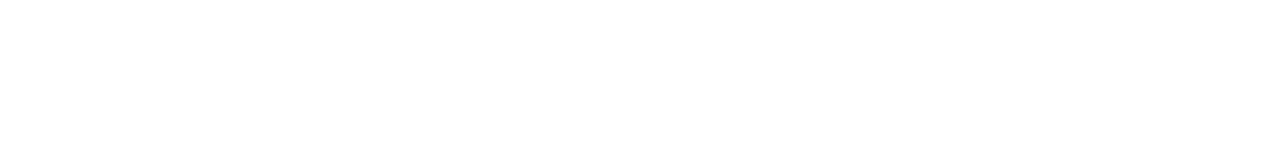
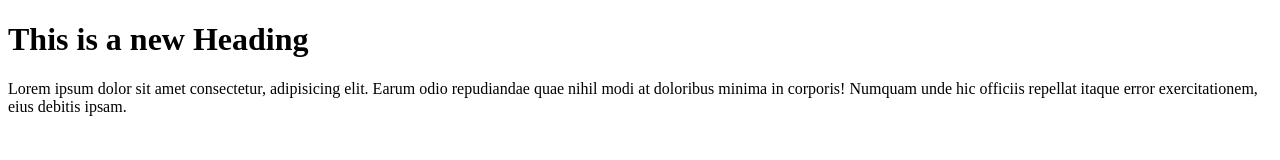
Before and after one commit to EhsanHasin/Web-Class-Code, a plain HTML site: page index.html in a window 1280 px wide. Drawn offline with Linux system fonts and the light colour scheme.

Commit message:
adding a heading tag in index.html

```diff
--- a/index.html
+++ b/index.html
@@ -12,6 +12,7 @@
     </style>
 </head>
 <body>
-
+    <h1>This is a new Heading</h1>
+    <p>Lorem ipsum dolor sit amet consectetur, adipisicing elit. Earum odio repudiandae quae nihil modi at doloribus minima in corporis! Numquam unde hic officiis repellat itaque error exercitationem, eius debitis ipsam.</p>
 </body>
 </html>
```
